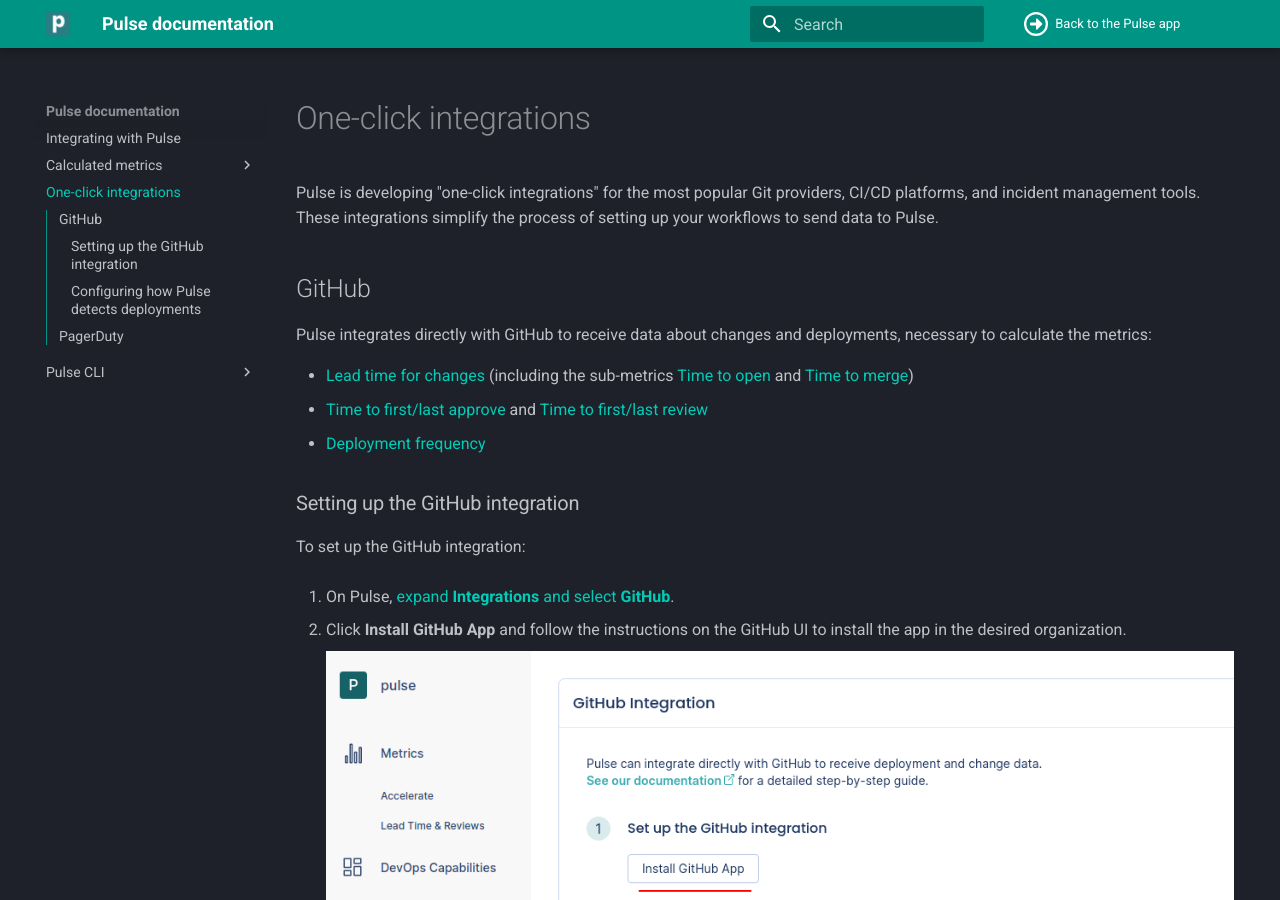
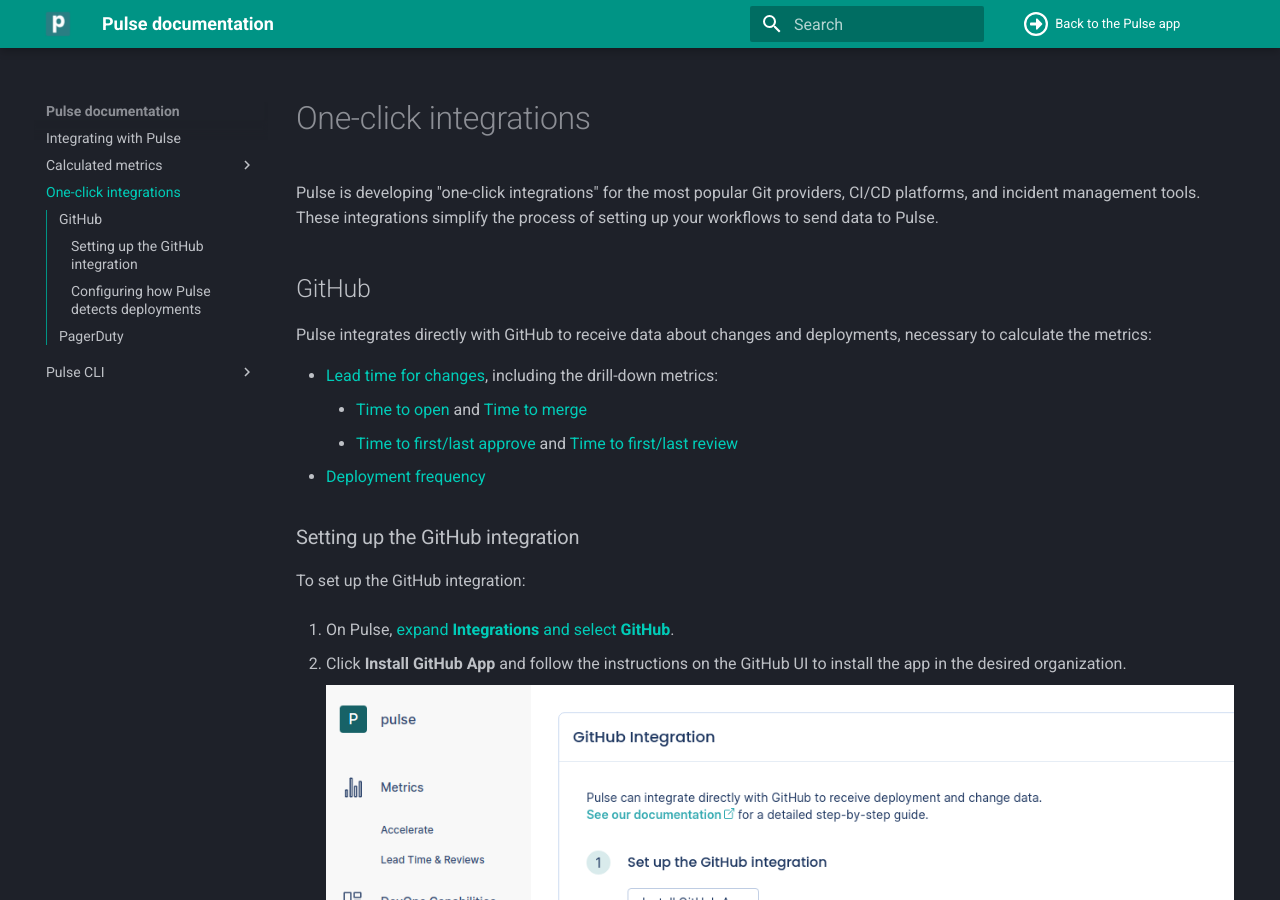
Before and after one commit to codacy/pulse-user-docs, an MkDocs documentation site: the page built from docs/one-click-integrations.md, in a window 1280 px wide and 900 px high. Built offline with MkDocs 1.6.1 and Material for MkDocs 9.7.7, drawn with Linux system fonts in a browser that asks for light colours.

Commit message:
clean: Time to approve/merge as drill-down of lead time for changes

```diff
--- a/docs/one-click-integrations.md
+++ b/docs/one-click-integrations.md
@@ -6,8 +6,9 @@
 
 Pulse integrates directly with GitHub to receive data about changes and deployments, necessary to calculate the metrics:
 
--   [Lead time for changes](metrics/accelerate.md#lead-time-for-changes) (including the sub-metrics [Time to open](metrics/lead-time-reviews.md#time-to-open) and [Time to merge](metrics/lead-time-reviews.md#time-to-merge))
--   [Time to first/last approve](metrics/lead-time-reviews.md#time-to-firstlast-approve) and [Time to first/last review](metrics/lead-time-reviews.md#time-to-firstlast-review)
+-   [Lead time for changes](metrics/accelerate.md#lead-time-for-changes), including the drill-down metrics:
+    -   [Time to open](metrics/lead-time-reviews.md#time-to-open) and [Time to merge](metrics/lead-time-reviews.md#time-to-merge)
+    -   [Time to first/last approve](metrics/lead-time-reviews.md#time-to-firstlast-approve) and [Time to first/last review](metrics/lead-time-reviews.md#time-to-firstlast-review)
 -   [Deployment frequency](metrics/accelerate.md#deployment-frequency)
 
 ### Setting up the GitHub integration
```
